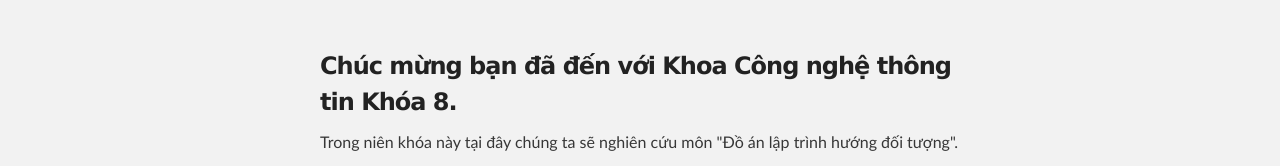
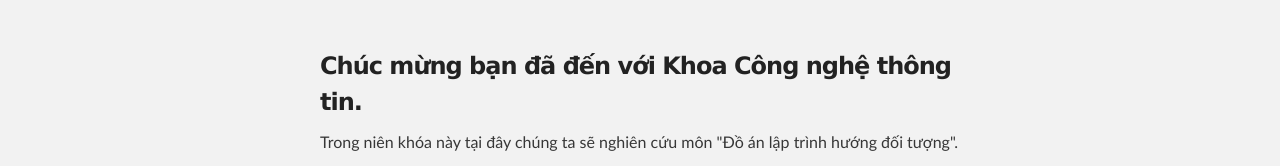
Before and after one commit to laptrinh13/laptrinh13.github.io, a plain HTML site: page index.html in a window 1280 px wide. Shown: the part 176-342 px from the top of the page. Drawn offline with Linux system fonts and the light colour scheme.

Commit message:
Update index.html

```diff
--- a/index.html
+++ b/index.html
@@ -26,7 +26,7 @@
     <div id="main_content_wrap" class="outer">
       <section id="main_content" class="inner">
         <h3>
-<a id="welcome-to-github-pages" class="anchor" href="#welcome-to-github-pages" aria-hidden="true"><span class="octicon octicon-link"></span></a>Chúc mừng bạn đã đến với Khoa Công nghệ thông tin Khóa 8.</h3>
+<a id="welcome-to-github-pages" class="anchor" href="#welcome-to-github-pages" aria-hidden="true"><span class="octicon octicon-link"></span></a>Chúc mừng bạn đã đến với Khoa Công nghệ thông tin.</h3>
 
 <p>Trong niên khóa này tại đây chúng ta sẽ nghiên cứu môn "Đồ án lập trình hướng đối tượng". </p>
 
```
